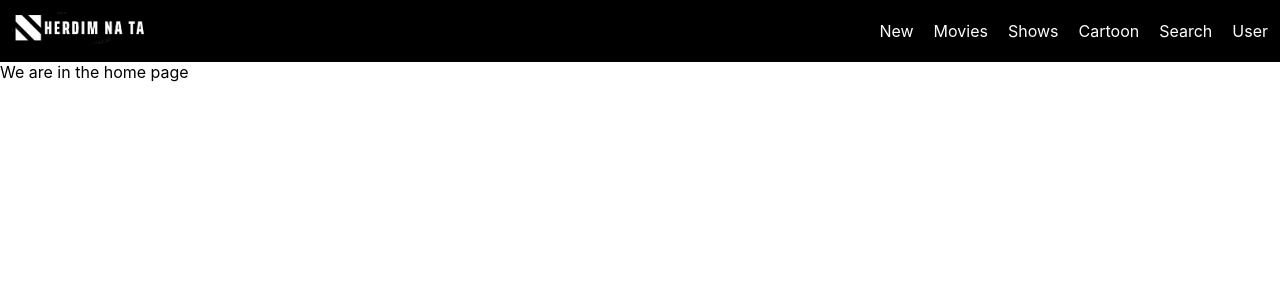
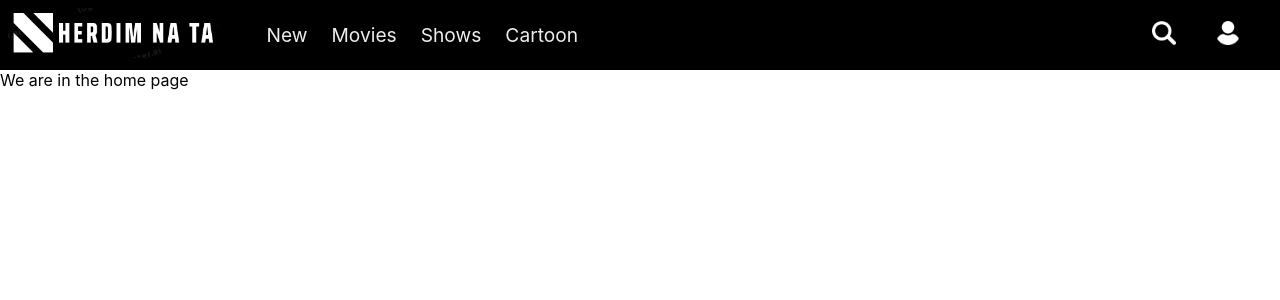
Before and after one commit to sushi057/herdim-na-ta, a React (Create React App) app: page / in a window 1280 px wide. Shown: the top 300 px of the page. Built offline with nearby package versions, Linux system fonts and the light colour scheme.

Commit message:
header initial design

```diff
--- a/src/components/Header.js
+++ b/src/components/Header.js
@@ -2,6 +2,8 @@
 import { Link } from "react-router-dom";
 import "../styles/header.css";
 import logo from "../images/logo.png";
+import searchButton from "../images/search-logo.png";
+import userButton from "../images/user-logo.png";
 
 const Header = () => {
   return (
@@ -10,14 +12,20 @@
         <Link to="/">
           <img src={logo} alt="main-logo" className="main-logo" />
         </Link>
+        <div className="links-left">
+          <Link to="/new">New</Link>
+          <Link to="/movies">Movies</Link>
+          <Link to="/shows">Shows</Link>
+          <Link to="/cartoon">Cartoon</Link>
+        </div>
       </div>
-      <div className="links">
-        <Link to="/new">New</Link>
-        <Link to="/movies">Movies</Link>
-        <Link to="/shows">Shows</Link>
-        <Link to="/cartoon">Cartoon</Link>
-        <Link to="/search">Search</Link>
-        <Link to="/user">User</Link>
+      <div className="links-right">
+        <Link to="/search">
+          <img src={searchButton} alt="search button" id="search-button" />
+        </Link>
+        <Link to="/user">
+          <img src={userButton} alt="user button" id="user-button" />
+        </Link>
       </div>
     </nav>
   );
--- a/src/styles/header.css
+++ b/src/styles/header.css
@@ -1,29 +1,62 @@
 nav {
-  background-color: #000000;
   display: flex;
   justify-content: space-between;
   align-items: center;
-  padding: 12px;
+  background-color: #000000;
+  padding: 0.5rem;
 }
 
-.logo a {
-  color: #ffffff;
-  font-size: 24px;
-  font-weight: bold;
+.logo {
+  display: flex;
+  align-items: center;
+}
+
+.main-logo {
+  height: 50px;
+  margin-right: 1rem;
+  filter: brightness(100%);
+  transition: filter 0.3s ease-in-out;
+}
+
+.main-logo:hover {
+  filter: brightness(120%);
+}
+
+.links {
+  display: flex;
+}
+
+.links-left {
+  display: flex;
+  align-items: center;
+  margin-left: 2rem;
+}
+
+.links-left a {
+  color: #eeeeee;
+  font-size: 1.2rem;
+  margin-right: 1.5rem;
   text-decoration: none;
 }
 
-.links a {
-  color: #ffffff;
-  margin-left: 20px;
-  text-decoration: none;
+.links-left a:hover {
+  color: #cf0a0a;
 }
 
-.links a:hover {
-  text-decoration: underline;
+.links-right a {
+  color: #eeeeee;
+  font-size: 1.2rem;
+  margin-right: 1.5rem;
+  text-decoration: none;
+  filter: invert(1);
 }
 
-.main-logo{
-    padding: 0;
-    height: 32px;
+.links-right a:hover {
+  color: #dc5f00;
 }
+
+#search-button,
+#user-button {
+  height: 24px;
+  margin: 0 8px;
+}
```
Also changed, not shown: src/images/search-logo.png (added), src/images/user-logo.png (added).
